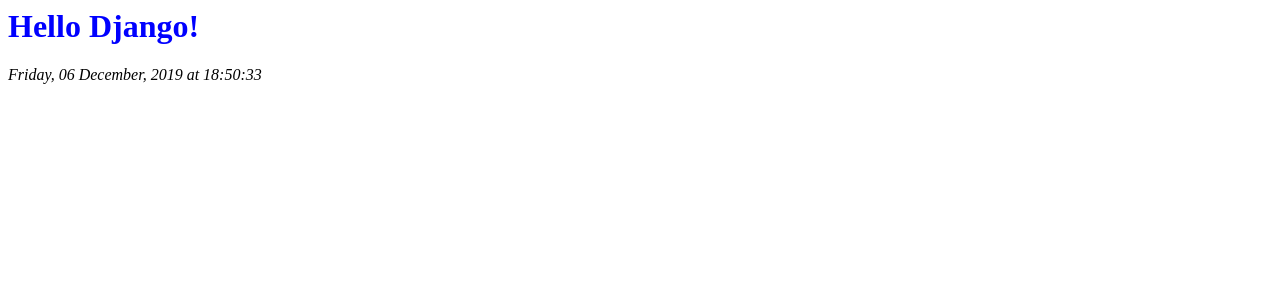
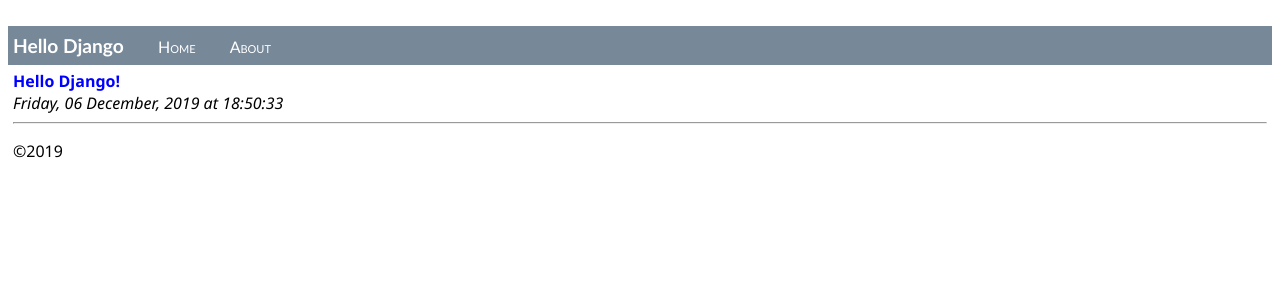
Before and after one commit to dodgerofjam/LearningDjango, a Django app: page / in a window 1280 px wide. Shown: the top 300 px of the page. Run offline with Django 3.2, Linux system fonts and the light colour scheme.

Commit message:
Add template inheritance of top nav menu

```diff
--- a/HelloDjangoApp/static/site.css
+++ b/HelloDjangoApp/static/site.css
@@ -2,3 +2,31 @@
     font-weight: 600;
     color: blue;
 }
+
+.navbar {
+    background-color: lightslategray;
+    font-size: 1em;
+    font-family: 'Trebuchet MS', 'Lucida Sans Unicode', 'Lucida Grande', 'Lucida Sans', Arial, sans-serif;
+    color: white;
+    padding: 8px 5px 8px 5px;
+}
+
+    .navbar a {
+        text-decoration: none;
+        color: inherit;
+    }
+
+.navbar-brand {
+    font-size: 1.2em;
+    font-weight: 600;
+}
+
+.navbar-item {
+    font-variant: small-caps;
+    margin-left: 30px;
+}
+
+.body-content {
+    padding: 5px;
+    font-family: 'Segoe UI', Tahoma, Geneva, Verdana, sans-serif;
+}
--- a/HelloDjangoApp/templates/HelloDjangoApp/index.html
+++ b/HelloDjangoApp/templates/HelloDjangoApp/index.html
@@ -1,11 +1,15 @@
 <html>
-    <head>
-        <title>{{ title }}</title>
-        {% load staticfiles %} <!-- Instruct Django to load static files -->
-        <link rel="stylesheet" type="text/css" href="{% static 'site.css' %}" />
-    </head>
+<head>
+    {% extends "HelloDjangoApp/layout.html" %}
+    <title>{{ title }}</title>
+    {% load staticfiles %} <!-- Instruct Django to load static files -->
+    <link rel="stylesheet" type="text/css" href="{% static 'site.css' %}" />
+</head>
     <body>
-        <span class="message"><h1>{{ message }}</h1></span>
+        {% block content %}
+        <span class="message">{{ message }}</span>
+        <br />
         <i>{{ content }}</i>
+        {% endblock %}
     </body>
 </html>
--- /dev/null
+++ b/HelloDjangoApp/templates/HelloDjangoApp/layout.html
@@ -0,0 +1,25 @@
+<!DOCTYPE html>
+<html>
+<head>
+    <meta charset="utf-8" />
+    <title>{{ title }}</title>
+    {% load staticfiles %}
+    <link rel="stylesheet" type="text/css" href="{% static 'site.css' %}" />
+</head>
+
+<body>
+    <div class="navbar">
+       <a href="/" class="navbar-brand">Hello Django</a>
+       <a href="{% url 'home' %}" class="navbar-item">Home</a>
+       <a href="{% url 'about' %}" class="navbar-item">About</a>
+    </div>
+
+    <div class="body-content">
+{% block content %}{% endblock %}
+        <hr/>
+        <footer>
+            <p>&copy;2019</p>
+        </footer>
+    </div>
+</body>
+</html>
--- a/HelloDjangoApp/views.py
+++ b/HelloDjangoApp/views.py
@@ -14,3 +14,13 @@ def index(request):
             'content': now.strftime("%A, %d %B, %Y at %X")
         }
     )
+
+def about(request):
+    return render(
+        request,
+        "HelloDjangoApp/about.html",
+        {
+            'title' : "About HelloDjangoApp",
+            'content' : "Example app page for Django."
+        }
+    )
--- a/LearningDjango/urls.py
+++ b/LearningDjango/urls.py
@@ -26,4 +26,5 @@ import HelloDjangoApp.views
 urlpatterns = [
     url(r'^$', HelloDjangoApp.views.index, name='index'),
     url(r'^home$', HelloDjangoApp.views.index, name='home'),
+    url(r'^about$', HelloDjangoApp.views.about, name='about'),
 ]
```
Also changed, not shown: HelloDjangoApp/templates/HelloDjangoApp/about.html (added, +16 -0 lines), 1 other file.
